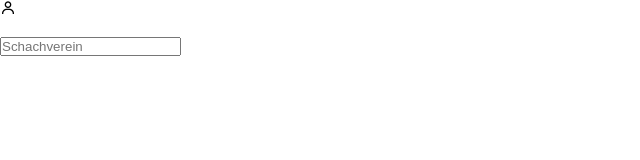
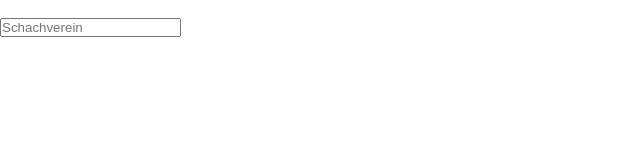
Before and after one commit to CreeperHaed/Schachverein-Bergneustadt-Derschlag-Website, a plain HTML site: page index.html in a window 1280 px wide. Shown: the whole page, without its empty margins (0-640 px from the left). Drawn offline with nearby package versions, Linux system fonts and the light colour scheme.

Commit message:
Updated HTML

```diff
--- a/index.html
+++ b/index.html
@@ -9,7 +9,6 @@
     <title>Schachverein Bergneustadt-Derschlag</title>
 </head>
 <body>
-    <i class="bx bx-user"></i>
     <div class="sidebar">
 
     </div>
```
